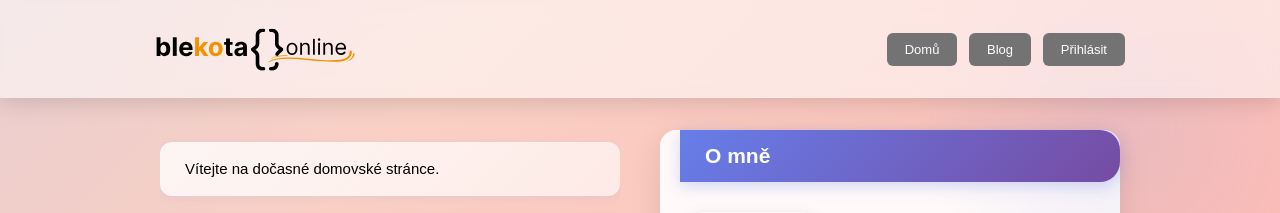
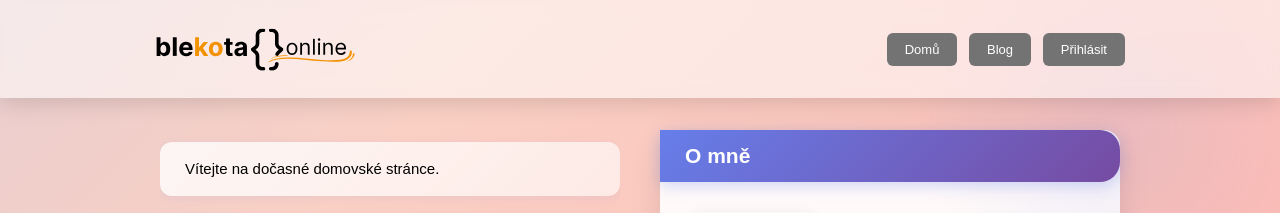
Before and after one commit to antoninjedlicka/Blekota, a PHP site: page / in a window 1280 px wide. Shown: the top 213 px of the page. Run offline with PHP 8.4, Linux system fonts and the light colour scheme; data that the repository does not hold is empty; some web fonts are replaced.

Commit message:
Optimalizace

```diff
--- a/css/homepage.css
+++ b/css/homepage.css
@@ -23,7 +23,7 @@
 .blkt-homepage-nadpis {
     font-size: 1.4em;
     padding: 8px 30px 8px 25px;
-    margin: -20px -20px 20px 0;  /* záporný margin pro vyrovnání s paddingem boxu */
+    margin: 0 50% 0 0;
     background: linear-gradient(135deg, #667eea 0%, #764ba2 100%);
     color: white;
     border-radius: 0 20px 20px 0;
@@ -31,6 +31,11 @@
     box-shadow: 0 4px 16px rgba(102,126,234,0.3);
     position: relative;
     overflow: hidden;
+}
+
+/* Speciální styl jen pro nadpis v boxu "O mně" */
+#blkt-kontejner-omne .blkt-homepage-nadpis {
+    margin: -20px -20px 20px -20px;  /* záporný margin pro vyrovnání s paddingem boxu */
 }
 
 /* Efekt světelného paprsku na nadpisu */
@@ -211,6 +216,15 @@
     overflow: visible; /* aby nadpis mohl vyčnívat */
 }
 
+#blkt-kontejner-prispevek {
+    overflow: visible; /* aby se nadpis nezořízl */
+}
+
+/* Speciální styl pro nadpis "Poslední z blogu" */
+#blkt-kontejner-prispevek .blkt-homepage-nadpis {
+    margin: -20px 50% 20px -20px; /* zachováváme původní pravý margin */
+}
+
 /* ======= Média - fotka autora ========== */
 .blkt-fotka {
     width: 30%;
```
